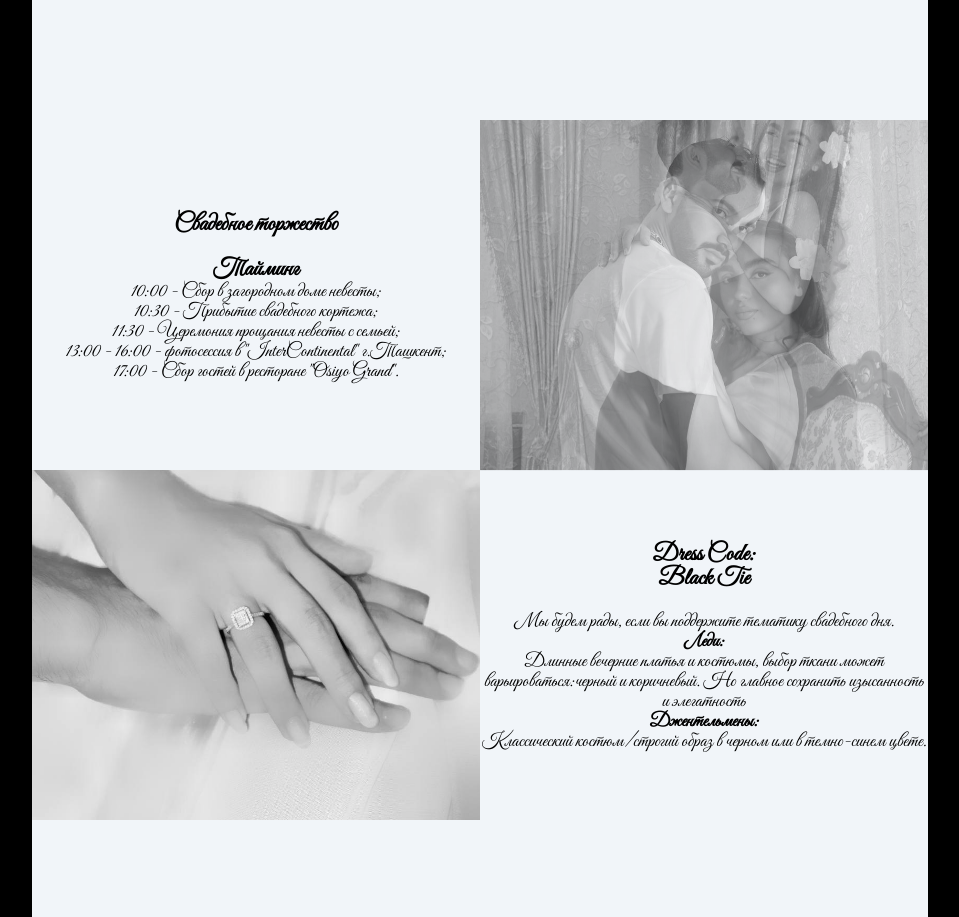
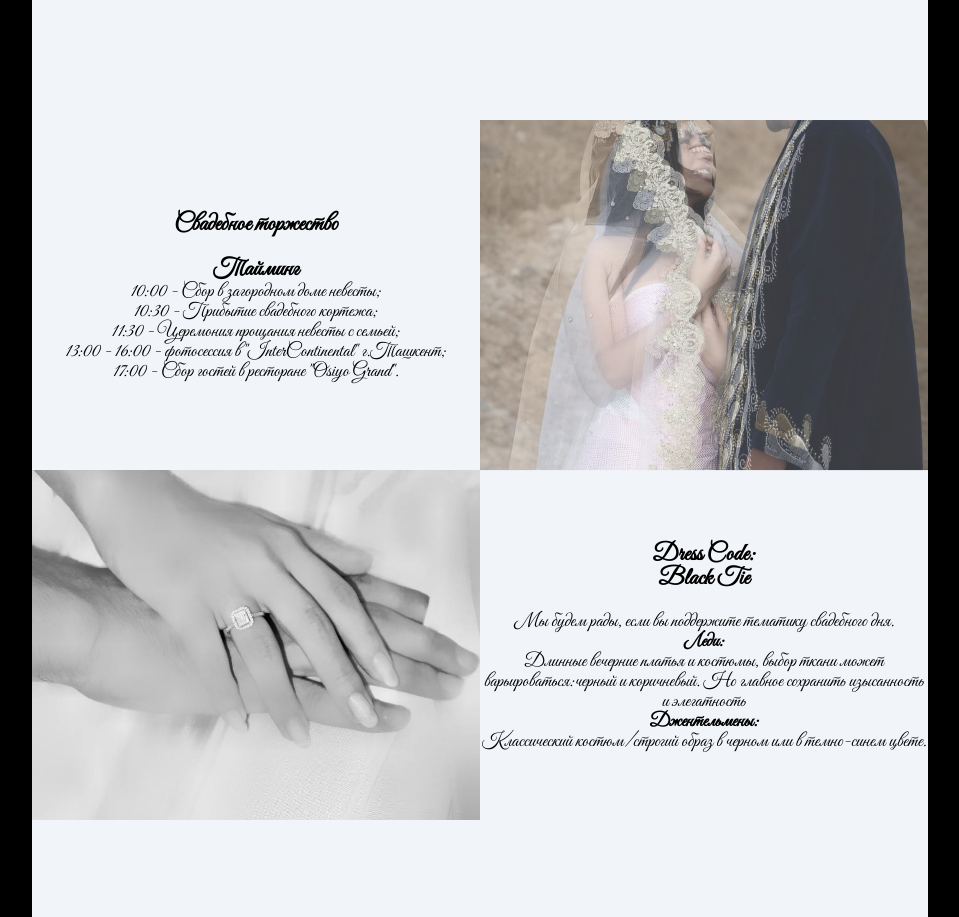
Before and after one commit to Zarif001/azizjon-nargiza, a React (Vite) app: page / in a window 1280 px wide. Shown: the part 2360-3277 px from the top of the page, without its empty margins (160-1119 px from the left). Built offline with nearby package versions, Linux system fonts and the light colour scheme.

Commit message:
test commit

```diff
--- a/src/components/About/About.jsx
+++ b/src/components/About/About.jsx
@@ -153,14 +153,14 @@ export default function About() {
       <div className="w-full">
       <img
           className="w-full h-[350px] object-cover"
-          src="/images/8.png"
+          src="/images/16.png"
           alt="picture-1"
         />
       </div>
       <div className="w-full">
       <img
           className="w-full h-[350px] object-cover"
-          src="/images/5.png"
+          src="/images/17.png"
           alt="picture-1"
         />
       </div>
```
Also changed, not shown: public/images/17.png (added).
